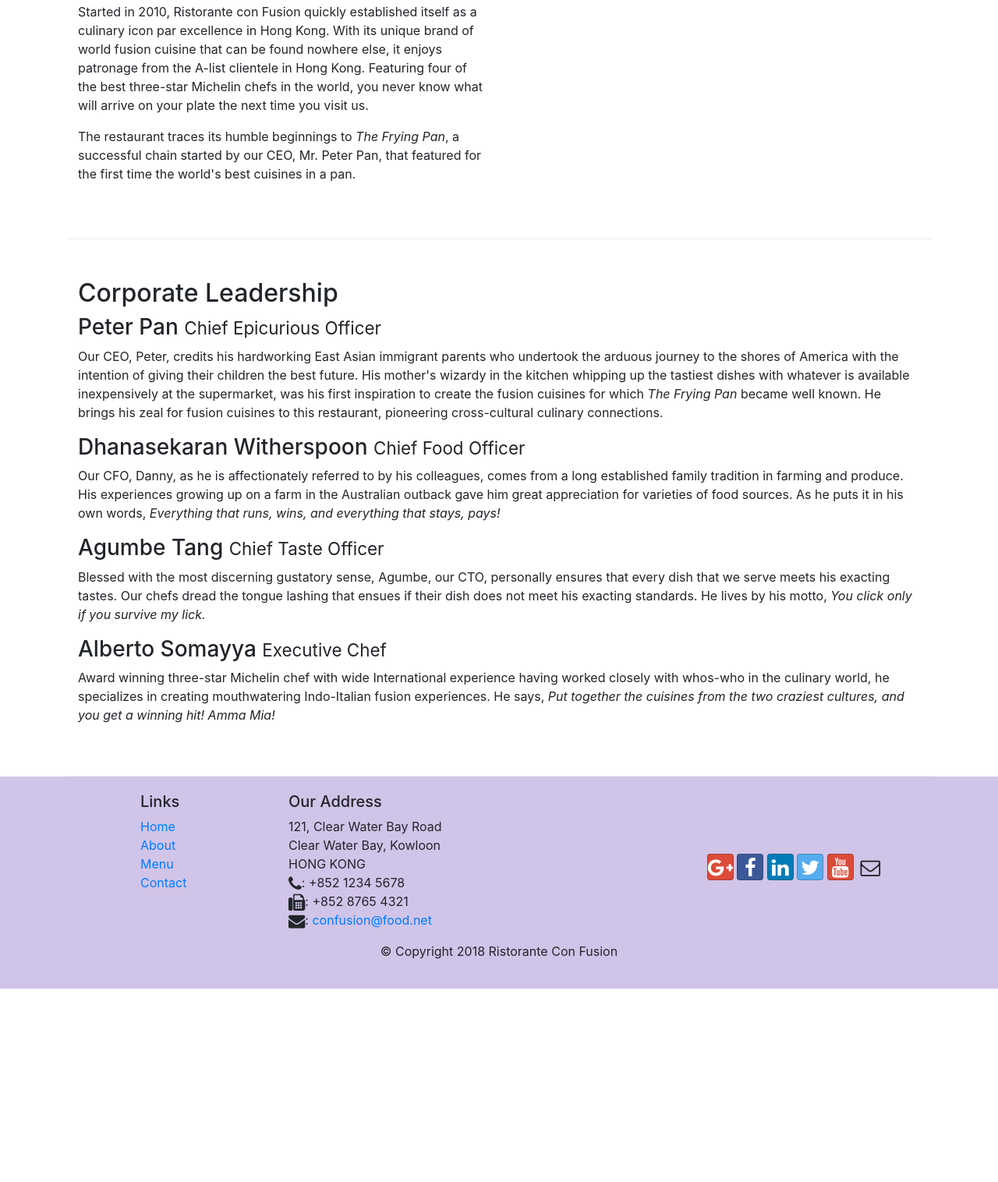
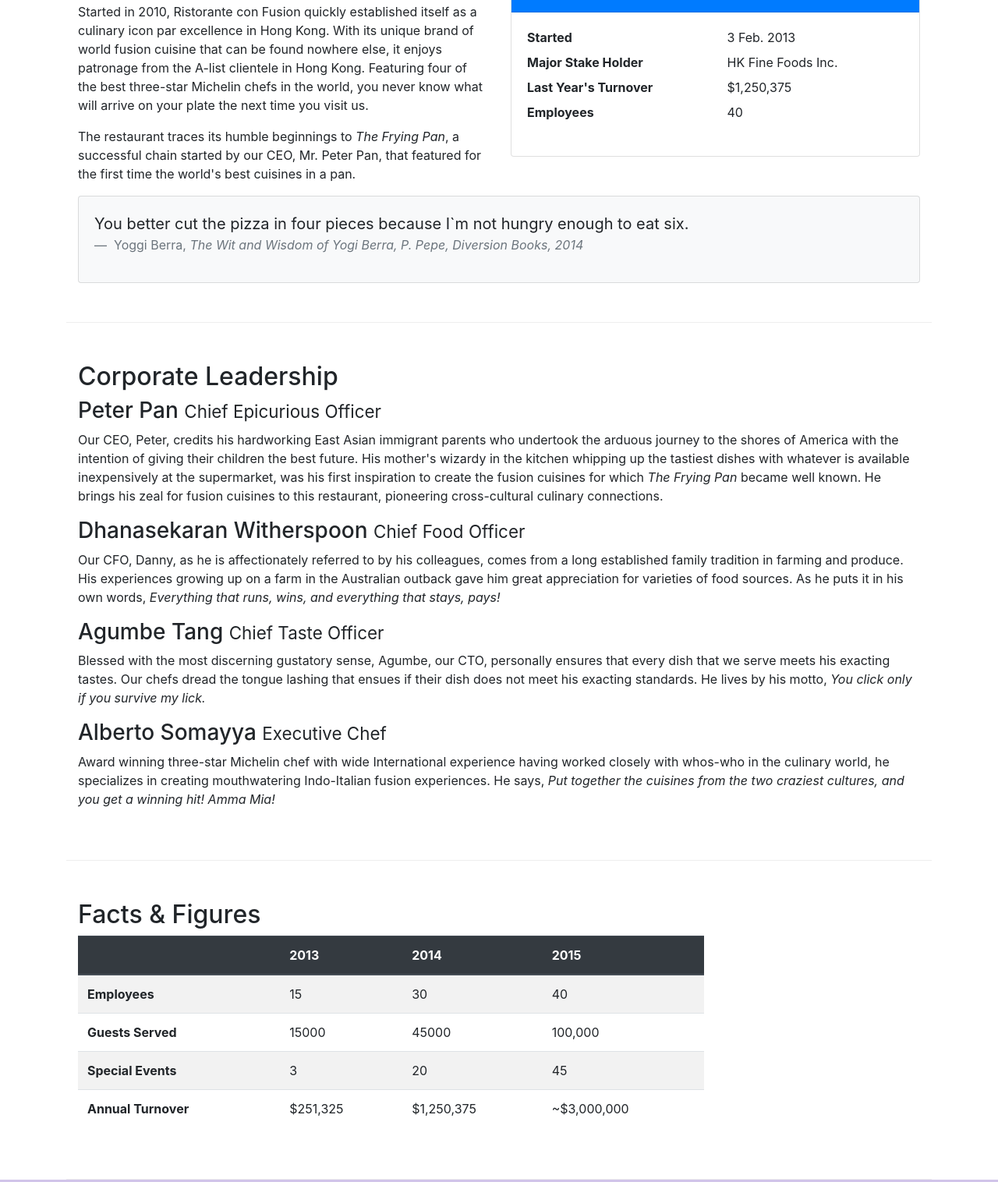
Before and after one commit to DiogenesF/Bootstrap4, a website: page aboutus.html in a window 1280 px wide. Shown: the part 558-2074 px from the top of the page at 78% size. Before the commit the page ends 1826 px from the top, so only its background shows below. Drawn offline with nearby package versions, Linux system fonts and the light colour scheme.

Commit message:
Tables and Cards

```diff
--- a/aboutus.html
+++ b/aboutus.html
@@ -27,10 +27,14 @@
             <a class="navbar-brand mr-auto" href="./index.html">Ristorante Con Fusion</a>
             <div class="collapse navbar-collapse" id="Navbar">
                 <ul class="navbar-nav mr-auto">
-                        <li class="nav-item"><a class="nav-link" href="./index.html"><span class="fa fa-home fa-lg"></span> Home</a></li>
-                        <li class="nav-item active"><a class="nav-link" href="#"><span class="fa fa-info fa-lg"></span> About</a></li>
-                        <li class="nav-item"><a class="nav-link" href="#"><span class="fa fa-list fa-lg"></span> Menu</a></li>
-                        <li class="nav-item"><a class="nav-link" href="./contactus.html"><span class="fa fa-address-card fa-lg"></span> Contact</a></li>
+                    <li class="nav-item"><a class="nav-link" href="./index.html"><span class="fa fa-home fa-lg"></span>
+                            Home</a></li>
+                    <li class="nav-item active"><a class="nav-link" href="#"><span class="fa fa-info fa-lg"></span>
+                            About</a></li>
+                    <li class="nav-item"><a class="nav-link" href="#"><span class="fa fa-list fa-lg"></span> Menu</a>
+                    </li>
+                    <li class="nav-item"><a class="nav-link" href="./contactus.html"><span
+                                class="fa fa-address-card fa-lg"></span> Contact</a></li>
                 </ul>
             </div>
         </div>
@@ -73,7 +77,39 @@
                 <p>The restaurant traces its humble beginnings to <em>The Frying Pan</em>, a successful chain started by
                     our CEO, Mr. Peter Pan, that featured for the first time the world's best cuisines in a pan.</p>
             </div>
-            <div>
+            <div class="col-sm">
+                <div class="card">
+                    <h3 class="card-header bg-primary text-white">Facts at a Glance</h3>
+                    <div class="card-body">
+                        <dl class="row">
+                            <dt class="col-6">Started</dt>
+                            <dd class="col-6">3 Feb. 2013</dd>
+                            <dt class="col-6">Major Stake Holder</dt>
+                            <dd class="col-6">HK Fine Foods Inc.</dd>
+                            <dt class="col-6">Last Year's Turnover</dt>
+                            <dd class="col-6">$1,250,375</dd>
+                            <dt class="col-6">Employees</dt>
+                            <dd class="col-6">40</dd>
+                        </dl>
+                    </div>
+
+                </div>
+            </div>
+            <div class="col-12">
+                <div class="card card-body bg-light">
+                    <blockquote class="blockquote">
+                        <p class="mb-0">You better cut the pizza in four pieces because
+                            I`m not hungry enough to eat six.
+                        </p>
+                        <footer class="blockquote-footer">
+                            Yoggi Berra,
+                            <cite title="Source Title">The Wit and Wisdom of Yogi Berra, P. Pepe,
+                                 Diversion Books, 2014
+                            </cite>
+                        </footer>
+
+                    </blockquote>
+                </div>
             </div>
         </div>
 
@@ -110,6 +146,53 @@
             </div>
         </div>
 
+        <div class="row row-content">
+            <div class="col-12 col-sm-9">
+                <h2>Facts & Figures</h2>
+                <div class="table-responsive">
+                    <table class="table table-striped">
+                        <thead class="thead-dark">
+                            <tr>
+                                <th>&nbsp;</th>
+                                <th>2013</th>
+                                <th>2014</th>
+                                <th>2015</th>
+                            </tr>
+                        </thead>
+                        <tbody>
+                            <tr>
+                                <th>Employees</th>
+                                <td>15</td>
+                                <td>30</td>
+                                <td>40</td>
+                            </tr>
+                            <tr>
+                                <th>Guests Served</th>
+                                <td>15000</td>
+                                <td>45000</td>
+                                <td>100,000</td>
+                            </tr>
+                            <tr>
+                                <th>Special Events</th>
+                                <td>3</td>
+                                <td>20</td>
+                                <td>45</td>
+                            </tr>
+                            <tr>
+                                <th>Annual Turnover</th>
+                                <td>$251,325</td>
+                                <td>$1,250,375</td>
+                                <td>~$3,000,000</td>
+                            </tr>
+                        </tbody>
+                    </table>
+                </div>
+            </div>
+            <div class="col-12 col-sm-3">
+
+            </div>
+        </div>
+
     </div>
 
     <footer class="footer">
@@ -137,11 +220,16 @@
                 </div>
                 <div class="col-12 col-sm-4 align-self-center">
                     <div class="text-center">
-                        <a class="btn btn-social-icon btn-google" href="http://google.com/+"><i class="fa fa-google-plus fa-lg"></i></a>
-                        <a class="btn btn-social-icon btn-facebook" href="http://www.facebook.com/profile.php?id="><i class="fa fa-facebook fa-lg"></i></a>
-                        <a class="btn btn-social-icon btn-linkedin" href="http://www.linkedin.com/in/"><i class="fa fa-linkedin fa-lg"></i></a>
-                        <a class="btn btn-social-icon btn-twitter" href="http://twitter.com/"><i class="fa fa-twitter fa-lg"></i></a>
-                        <a class="btn btn-social-icon btn-google" href="http://youtube.com/"><i class="fa fa-youtube fa-lg"></i></a>
+                        <a class="btn btn-social-icon btn-google" href="http://google.com/+"><i
+                                class="fa fa-google-plus fa-lg"></i></a>
+                        <a class="btn btn-social-icon btn-facebook" href="http://www.facebook.com/profile.php?id="><i
+                                class="fa fa-facebook fa-lg"></i></a>
+                        <a class="btn btn-social-icon btn-linkedin" href="http://www.linkedin.com/in/"><i
+                                class="fa fa-linkedin fa-lg"></i></a>
+                        <a class="btn btn-social-icon btn-twitter" href="http://twitter.com/"><i
+                                class="fa fa-twitter fa-lg"></i></a>
+                        <a class="btn btn-social-icon btn-google" href="http://youtube.com/"><i
+                                class="fa fa-youtube fa-lg"></i></a>
                         <a class="btn btn-social-icon" href="mailto:"><i class="fa fa-envelope-o fa-lg"></i></a>
                     </div>
                 </div>
```
